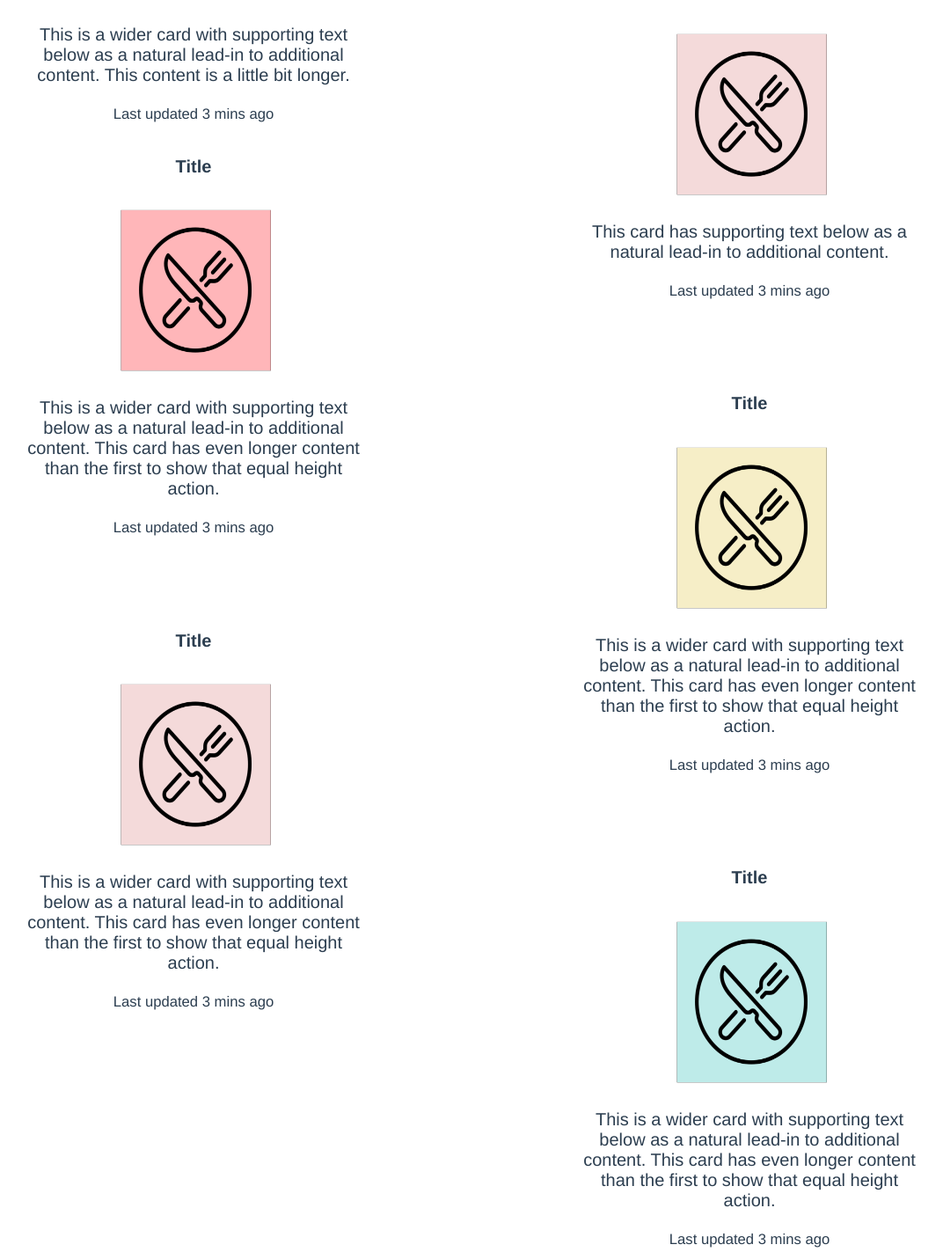
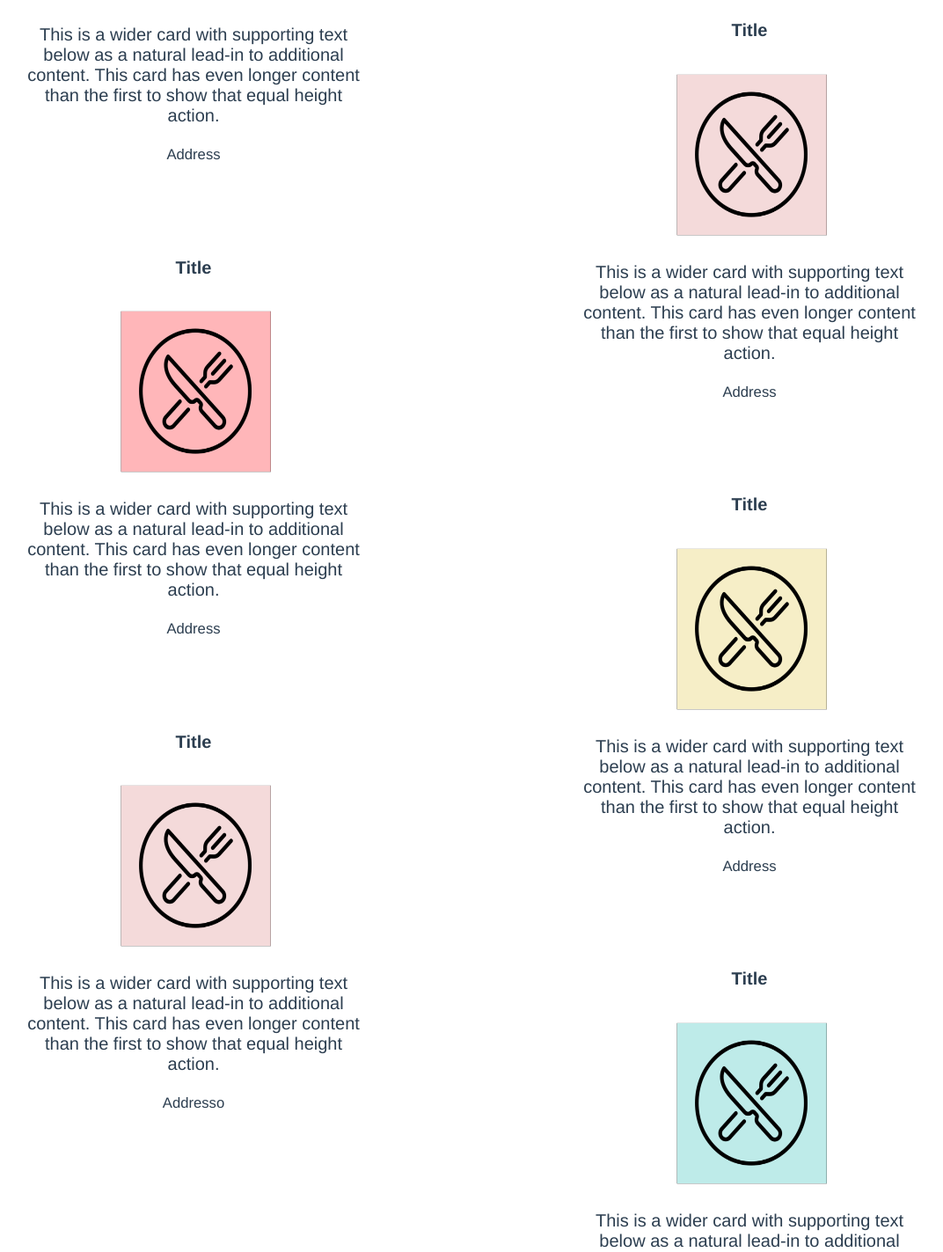
Before and after one commit to awangg/Food4Thought, a Vue app in the folder client/: page /recs in a window 1280 px wide. Shown: the part 596-2019 px from the top of the page at 88% size, without its empty margins (104-1176 px from the left). Built offline with nearby package versions, Linux system fonts and the light colour scheme.

Commit message:
change format

```diff
--- a/client/src/pages/Recs.vue
+++ b/client/src/pages/Recs.vue
@@ -21,24 +21,26 @@
   <div>
   <b-card-group deck>
     <b-card title="Title" img-alt="Image"
-    class = "r1">
+    class = "r1" >
     <img class = "icon" src = "~@/assets/blue_icon.png">
       <b-card-text>
         This is a wider card with supporting text below as a natural lead-in to additional content.
-        This content is a little bit longer.
+        This card has even longer content than the first to show that equal height action.
       </b-card-text>
       <template #footer>
-        <small class="text-muted">Last updated 3 mins ago</small>
+        <small class="text-muted">Address</small>
       </template>
     </b-card>
 
-    <b-card title="Title" img-alt="Image"  class = "r2">
+    <b-card title="Title" img-alt="Image"
+    class = "r2" >
     <img class = "icon" src = "~@/assets/light_pink_icon.png">
       <b-card-text>
-        This card has supporting text below as a natural lead-in to additional content.
+        This is a wider card with supporting text below as a natural lead-in to additional content.
+        This card has even longer content than the first to show that equal height action.
       </b-card-text>
       <template #footer>
-        <small class="text-muted">Last updated 3 mins ago</small>
+        <small class="text-muted">Address</small>
       </template>
     </b-card>
 
@@ -50,7 +52,7 @@
         This card has even longer content than the first to show that equal height action.
       </b-card-text>
       <template #footer>
-        <small class="text-muted">Last updated 3 mins ago</small>
+        <small class="text-muted">Address</small>
       </template>
     </b-card>
 
@@ -61,7 +63,7 @@
         This card has even longer content than the first to show that equal height action.
       </b-card-text>
       <template #footer>
-        <small class="text-muted">Last updated 3 mins ago</small>
+        <small class="text-muted">Address</small>
       </template>
     </b-card>
 
@@ -72,7 +74,7 @@
         This card has even longer content than the first to show that equal height action.
       </b-card-text>
       <template #footer>
-        <small class="text-muted">Last updated 3 mins ago</small>
+        <small class="text-muted">Addresso</small>
       </template>
     </b-card>
 
@@ -84,7 +86,7 @@
         This card has even longer content than the first to show that equal height action.
       </b-card-text>
       <template #footer>
-        <small class="text-muted">Last updated 3 mins ago</small>
+        <small class="text-muted">Address</small>
       </template>
     </b-card>
   </b-card-group>
```
